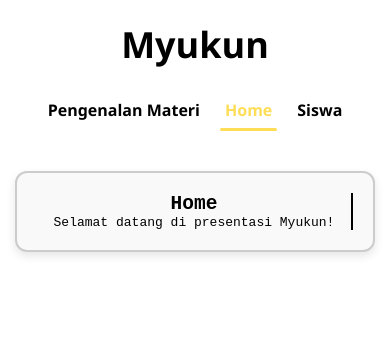
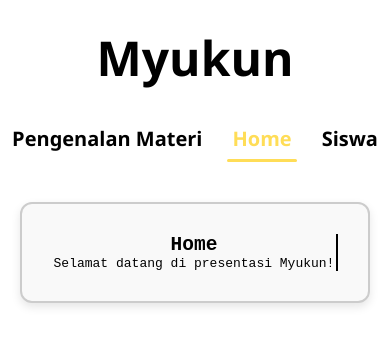
Before and after one commit to Yantrue/pre, a plain HTML site: page index.html in a window 390 px wide. Drawn offline with Linux system fonts and the light colour scheme.

Commit message:
Update style.css

```diff
--- a/style.css
+++ b/style.css
@@ -167,17 +167,17 @@ body {
 /* RESPONSIVE MOBILE */
 @media (max-width: 600px) {
   body {
-    padding: 20px 15px;
+    padding: 25px 20px;
   }
 
   .header-bar {
     flex-wrap: wrap;
     justify-content: center;
-    gap: 20px;
+    gap: 25px;
   }
 
   .title {
-    font-size: 36px;
+    font-size: 48px;  /* diperbesar dari 36px */
     order: 1;
     width: 100%;
     text-align: center;
@@ -188,18 +188,17 @@ body {
     order: 2;
     width: 100%;
     justify-content: center;
-    gap: 15px;
-    font-size: 16px;
+    gap: 20px;
+    font-size: 20px; /* diperbesar dari 16px */
     position: relative;
   }
 
-  /* Slider bar tetap di bawah menu */
   #slider-indicator {
     bottom: -5px;
   }
 
   .content {
     max-width: 100%;
-    padding: 20px;
+    padding: 30px; /* diperbesar dari 20px */
   }
 }
```
